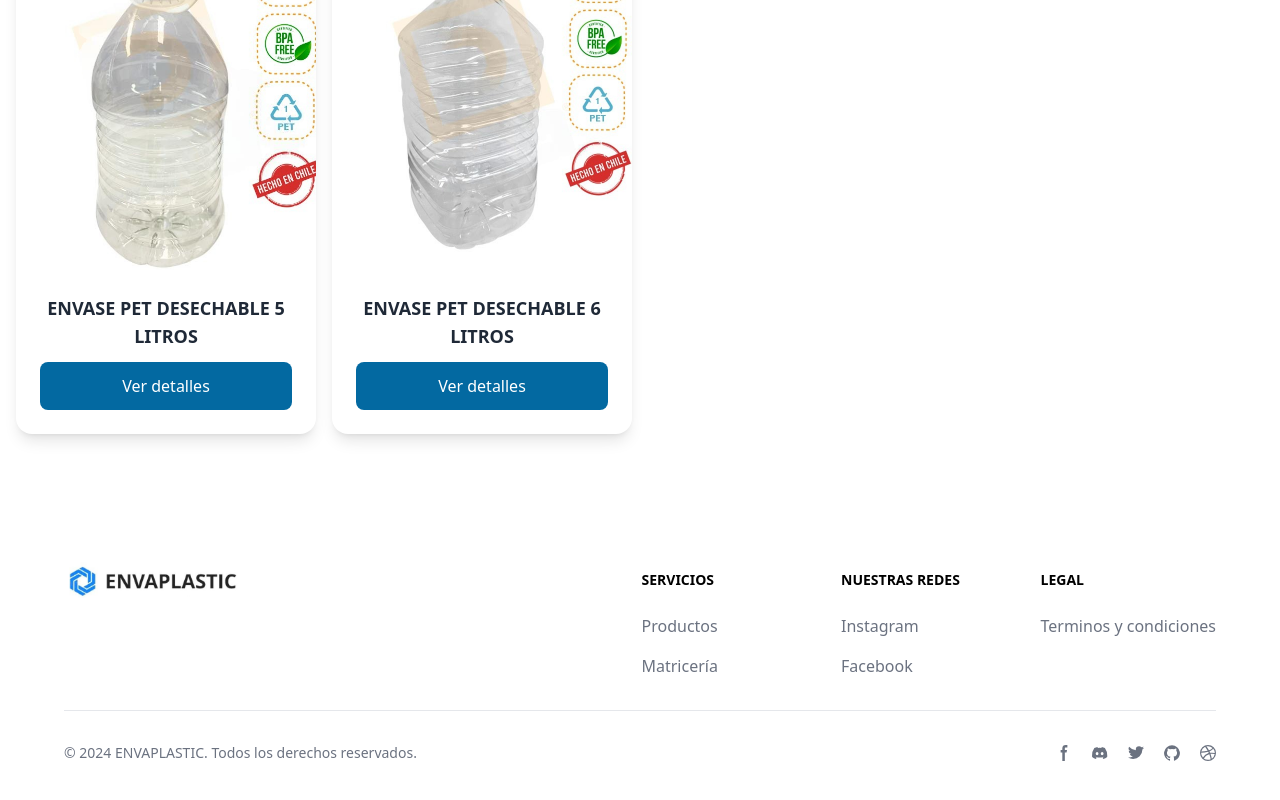
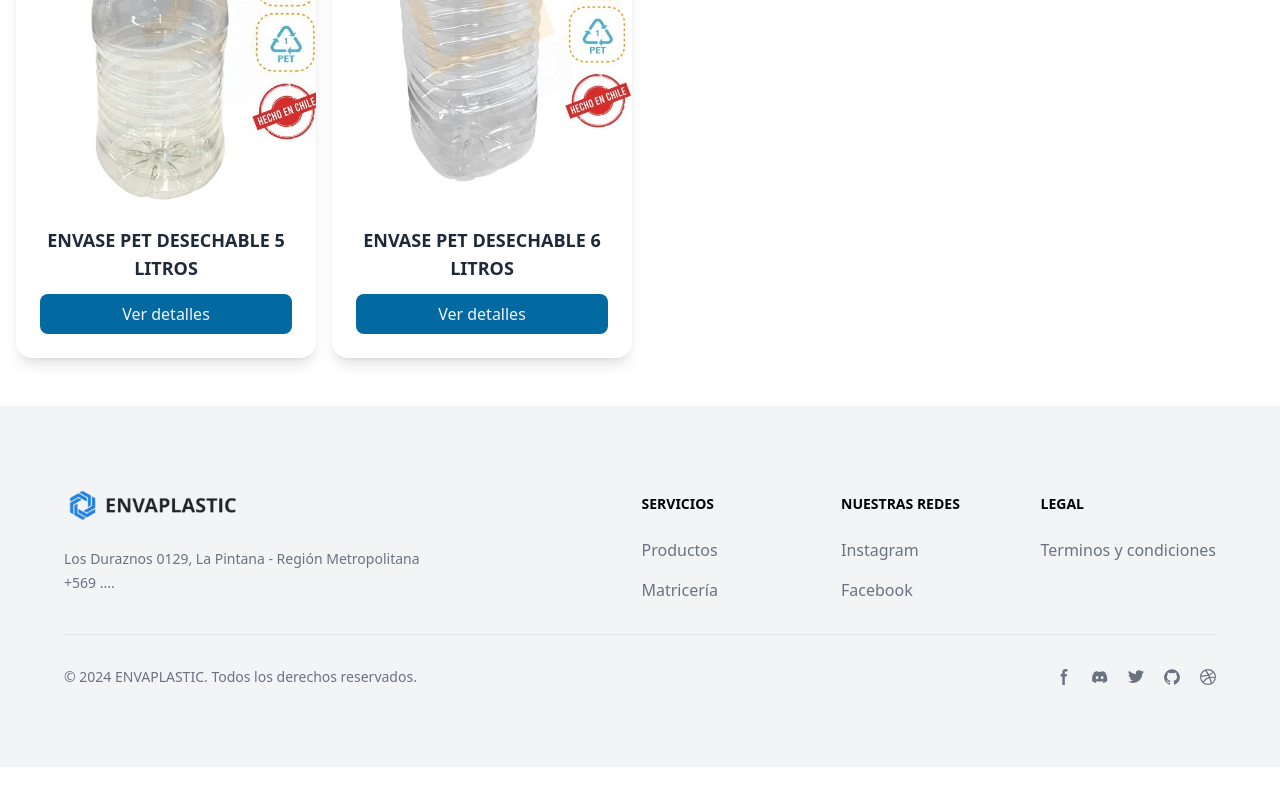
Before and after one commit to lucianohuenuvil/envaplastic, a Next.js app: page /productos in a window 1280 px wide. Shown: the part 818-1618 px from the top of the page. After the commit the page ends 1585 px from the top, so only its background shows below. Built offline with nearby package versions, Linux system fonts and the light colour scheme.

Commit message:
cambios varios

```diff
--- a/src/app/envases-personalizados/page.jsx
+++ b/src/app/envases-personalizados/page.jsx
@@ -2,7 +2,7 @@ export default function EnvasesPersonalizados() {
     return (
         <section className="mt-16 bg-white">
             {/* Sección superior */}
-            <div className="bg-[#3f3f46] relative overflow-hidden">
+            <div className="bg-[#334155] relative overflow-hidden">
                 <div className="container mx-auto px-4 py-16 sm:px-6 lg:px-8 text-center items-center">
                     <h1 className="text-4xl font-bold text-white">Envases personalizados</h1>
                     <p className="text-xl text-white mt-4">Lleva tus envases al siguiente nivel</p>
--- a/src/app/productos/page.jsx
+++ b/src/app/productos/page.jsx
@@ -136,9 +136,9 @@ const ProductosPage = () => {
 
       <div className="py-12 bg-white">
         <div className="container mx-auto px-4">
-          <div className="text-center mb-8">
+          {/* <div className="text-center mb-8">
             <h2 className="text-3xl font-bold text-gray-800">Lista de productos</h2>
-          </div>
+          </div> */}
 
           {/* Listado de productos */}
           <div className="grid grid-cols-2 gap-4 sm:grid-cols-3 md:grid-cols-4">
--- a/src/components/carousel/carousel.jsx
+++ b/src/components/carousel/carousel.jsx
@@ -7,14 +7,14 @@ export default function Carousel() {
     const [animateSlide, setAnimateSlide] = useState(null);
     const slides = [
         {
-            image: "/images/envases-banner.jpg",
+            image: "/images/maquina-banner.jpg",
             text: "¡Bienvenidos a ENVAPLASTIC!",
             subtitle: "Explora nuestros productos y servicios",
             buttonLabel: "Explorar",
             buttonLink: "/#nosotros",
         },
         {
-            image: "/images/maquina-banner.jpg",
+            image: "/images/envases-banner.jpg",
             text: "ENVAPLASTIC",
             subtitle: "En ENVAPLASTIC somos especialistas en plásticos",
             buttonLabel: null,
--- a/src/components/footer/footer.jsx
+++ b/src/components/footer/footer.jsx
@@ -2,13 +2,17 @@ import Link from "next/link";
 
 export function Footer() {
     return (
-        <footer className="p-12">
+        <footer className="p-12 bg-gray-100">
             <div className="mx-auto w-full max-w-screen-xl p-4 py-6 lg:py-8">
                 <div className="md:flex md:justify-between">
                     <div className="mb-6 md:mb-0">
                         <Link href="/" className="flex items-center">
-                            <img src="/logo.jpeg" className="h-9 me-3" alt="Envaplastic Logo" />
+                            <img src="/logoV2.png" className="h-9 me-3" alt="Envaplastic Logo" />
                         </Link>
+                        <br />
+                        <span className="text-sm text-gray-500 sm:text-center "> Los Duraznos 0129, La Pintana - Región Metropolitana</span>
+                        <br />
+                        <span className="text-sm text-gray-500 sm:text-center "> +569 ....</span>
                     </div>
                     <div className="grid grid-cols-2 gap-8 sm:gap-6 md:grid-cols-3 pt-2">
                         <div>
--- a/src/components/navigation/navigation.jsx
+++ b/src/components/navigation/navigation.jsx
@@ -26,7 +26,7 @@ export function Navigation() {
       <div className="w-full flex flex-wrap items-center justify-between mx-auto  p-4 sm:pl-10 sm:pr-10">
         <Link href="/">
           <p className="flex items-center space-x-3 rtl:space-x-reverse">
-            <img src="/logo-white.png" className="h-12" alt="ENVAPLASTIC Logo" />
+            <img src="/logo-white.png" className="h-10" alt="ENVAPLASTIC Logo" />
           </p>
         </Link>
         <div className="flex xl:hidden">
--- a/src/components/productCard/productCard.jsx
+++ b/src/components/productCard/productCard.jsx
@@ -18,10 +18,10 @@ const ProductCard = ({ product }) => {
           className="w-full h-[200px] xl:h-[350px] lg:h-[300px] xs:h-[250px] object-cover transition-opacity duration-300 hover:opacity-90"
         />
         <div className="p-6">
-          <h3 className=" sm:text-lg xs:text-xs font-semibold text-gray-800 text-center mb-3">{product.detalles.nombre.descripcion}</h3>
+          <h3 className=" sm:text-lg xs:text-xs font-semibold text-gray-800 text-center text-gray-400 mb-3">{product.detalles.nombre.descripcion}</h3>
           <button
             onClick={openModal}
-            className="w-full bg-[#0369a1] hover:bg-[#164e63] text-white py-3 px-4 rounded-lg hover:from-blue-500 hover:to-cyan-500 transition-all duration-300 ease-in-out text-md xs:text-sm"
+            className="w-full bg-[#0369a1] hover:bg-[#164e63] text-gray-100 py-2 px-4 rounded-lg hover:from-blue-500 hover:to-cyan-500 transition-all duration-300 ease-in-out text-md xs:text-sm"
           >
             Ver detalles
           </button>
--- a/src/components/productModal/productModal.jsx
+++ b/src/components/productModal/productModal.jsx
@@ -12,7 +12,7 @@ export default function ProductModal({ product, onClose }) {
 
   return (
     <div className="fixed inset-0 z-50 flex items-center justify-center bg-black bg-opacity-50">
-      <div className="bg-white py-4 rounded-lg w-[90vw] max-h-[85vh] overflow-auto shadow-xl">
+      <div className="bg-white py-4 rounded-lg w-[70vw] max-h-[85vh] overflow-auto shadow-xl">
         <div className="relative flex flex-col md:flex-row h-full">
           {/* Botón de cierre flotante */}
           <button
--- a/src/components/seccionProductos.jsx
+++ b/src/components/seccionProductos.jsx
@@ -15,7 +15,7 @@ export function SeccionProductos() {
             </div>
             <div className="flex w-full h-full relative">
                 <h2
-                    className="text-2xl flex w-full h-full items-center justify-center md:text-5xl font-bold text-center text-white hover:text-[#fb7185]"
+                    className="text-2xl flex w-full h-full items-center justify-center md:text-5xl font-bold text-center text-white hover:text-cyan-400"
                     style={{ textDecorationThickness: '2.5px' }}
                 >
                     PRODUCTOS
```
Also changed, not shown: public/logoV2.png (added).
